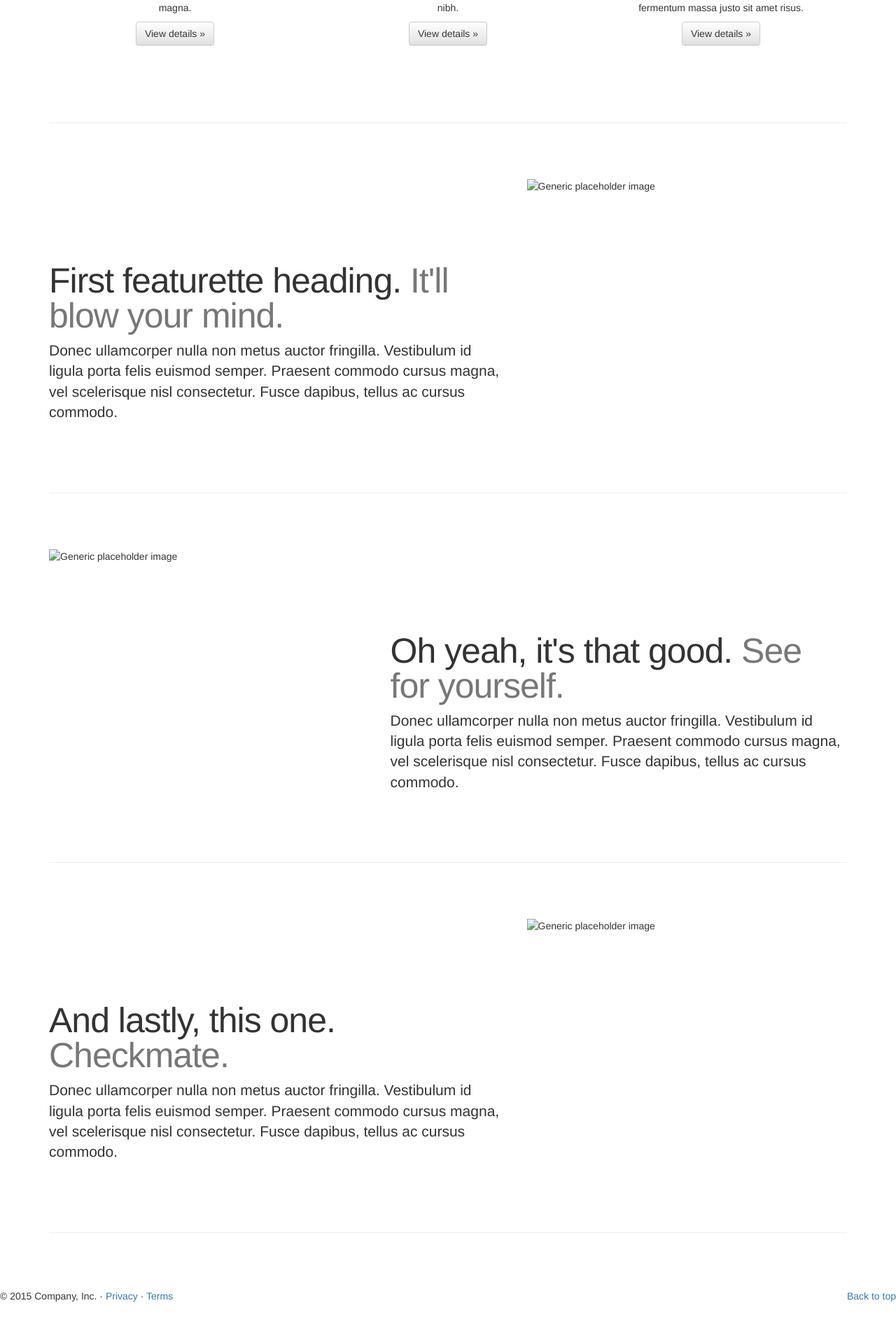
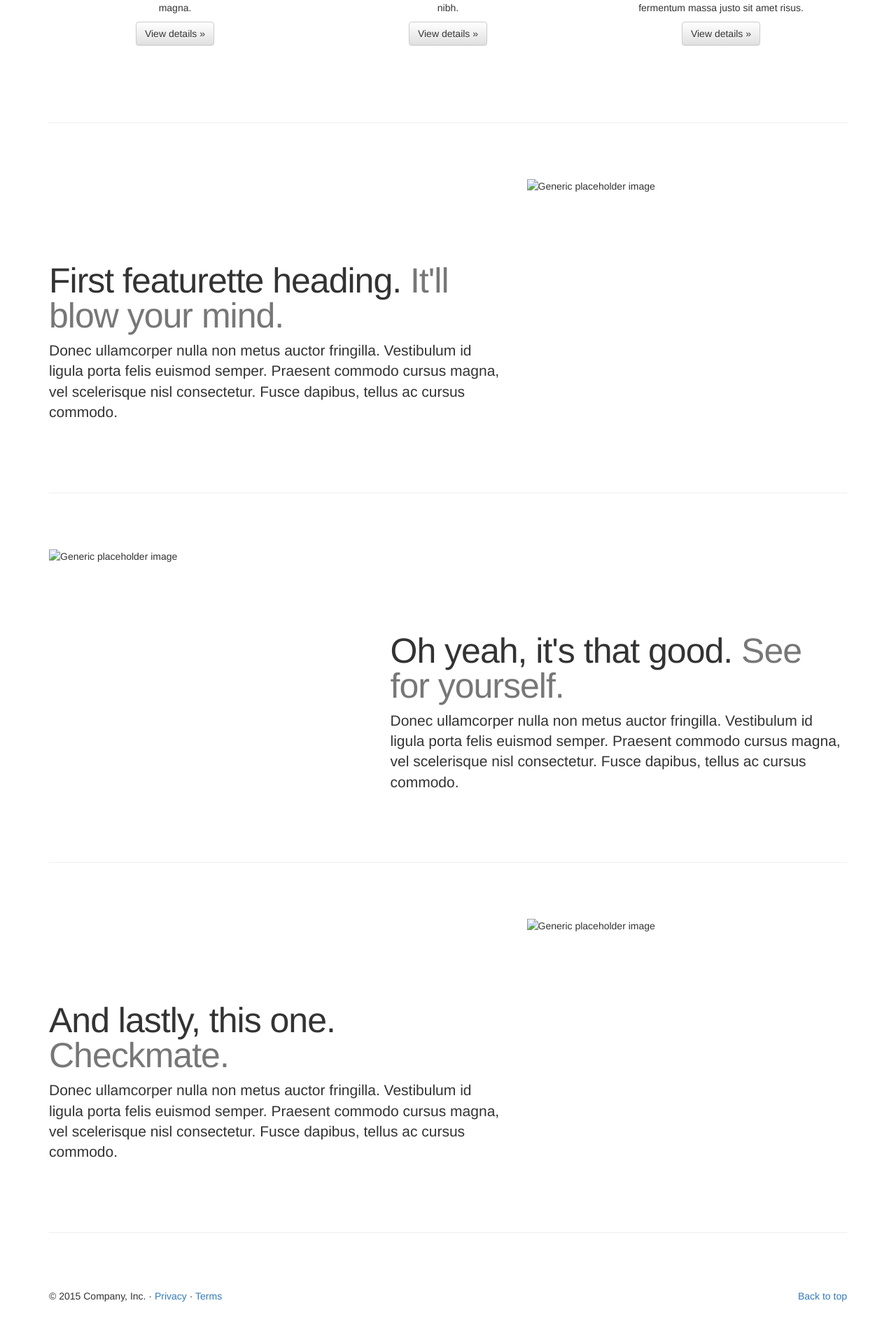
Before and after one commit to spencerliechty/corgin, a Jekyll site: the page built from ranger/index.html, in a window 1280 px wide. Shown: the part 842-2754 px from the top of the page at 70% size. Built offline with Jekyll 4.4.1, drawn with Linux system fonts in a browser that asks for light colours; nearby versions of some CDN libraries.

Commit message:
Separates footer and js because this template is wack

```diff
--- a/ranger/_includes/footer.html
+++ b/ranger/_includes/footer.html
@@ -3,6 +3,3 @@
 	<p>&copy; 2015 Company, Inc. &middot; <a href="#">Privacy</a> &middot; <a href="#">Terms</a></p>
 
 </footer>
-
-<script src="https://ajax.googleapis.com/ajax/libs/jquery/1.11.3/jquery.min.js"></script>
-<script src="https://maxcdn.bootstrapcdn.com/bootstrap/3.3.5/js/bootstrap.min.js" integrity="sha512-K1qjQ+NcF2TYO/eI3M6v8EiNYZfA95pQumfvcVrTHtwQVDG+aHRqLi/ETn2uB+1JqwYqVG3LIvdm9lj6imS/pQ==" crossorigin="anonymous"></script>
--- /dev/null
+++ b/ranger/_includes/footer_js.html
@@ -0,0 +1,2 @@
+<script src="https://ajax.googleapis.com/ajax/libs/jquery/1.11.3/jquery.min.js"></script>
+<script src="https://maxcdn.bootstrapcdn.com/bootstrap/3.3.5/js/bootstrap.min.js" integrity="sha512-K1qjQ+NcF2TYO/eI3M6v8EiNYZfA95pQumfvcVrTHtwQVDG+aHRqLi/ETn2uB+1JqwYqVG3LIvdm9lj6imS/pQ==" crossorigin="anonymous"></script>
--- a/ranger/_layouts/default.html
+++ b/ranger/_layouts/default.html
@@ -9,7 +9,7 @@
 
     {{ content }}
 
-    {% include footer.html %}
+    {% include footer_js.html %}
 
   </body>
 
--- a/ranger/index.html
+++ b/ranger/index.html
@@ -123,4 +123,6 @@
 
 	<!-- /END THE FEATURETTES -->
 
+	{% include footer.html %}
+
 </div>
```
